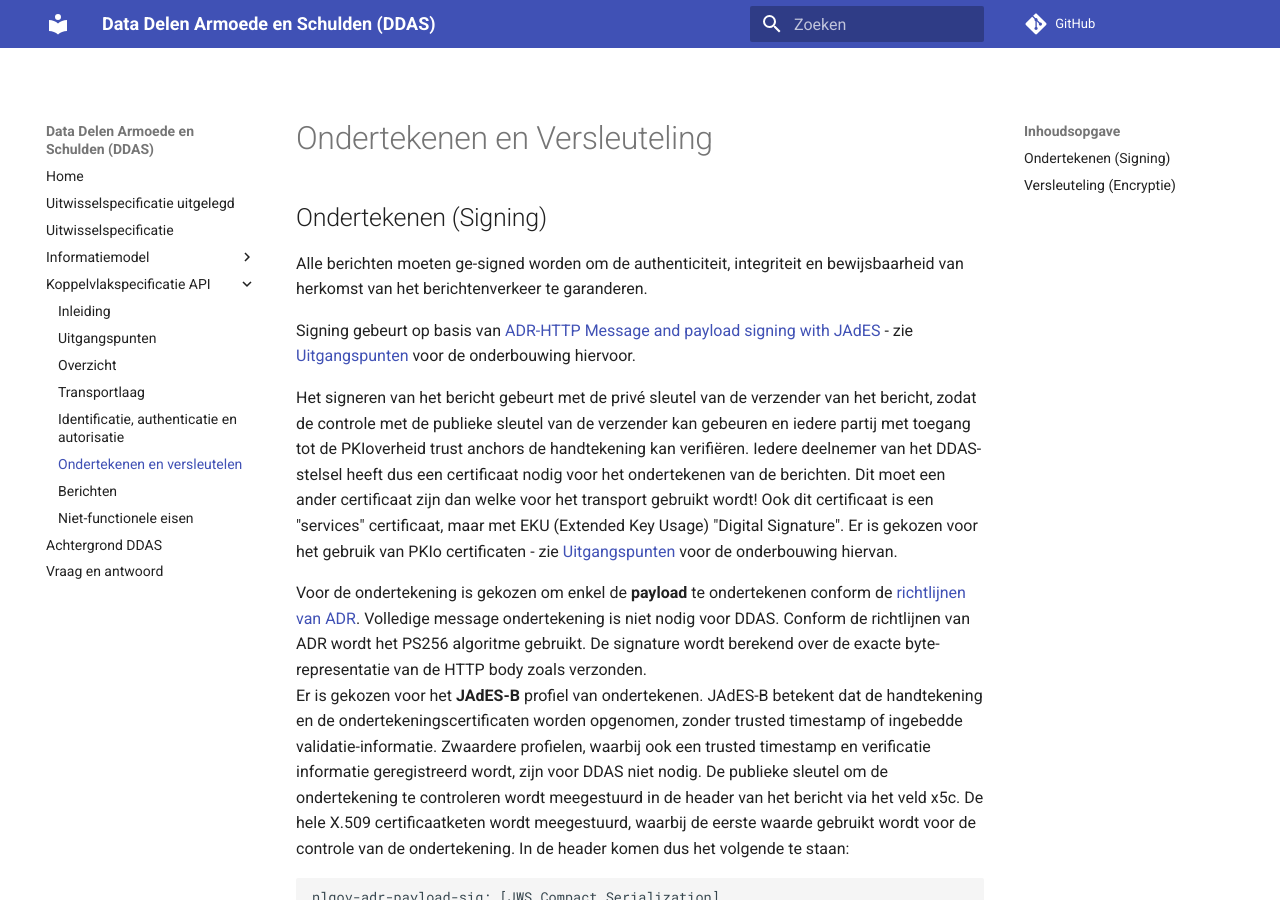
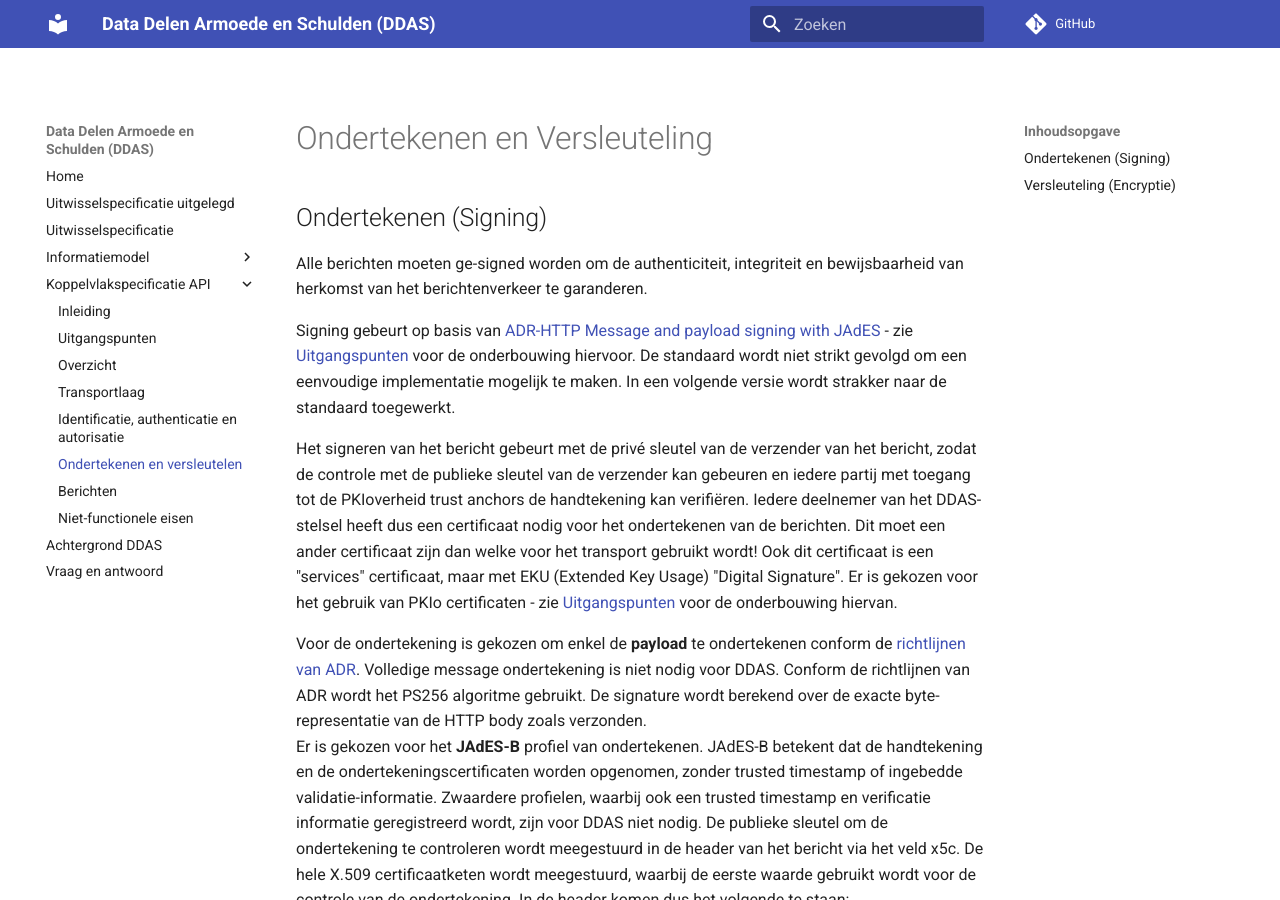
Before and after one commit to VNG-Realisatie/ddas, an MkDocs documentation site: the page built from docs/api/signing-encryptie.md, in a window 1280 px wide and 900 px high. Built offline with MkDocs 1.6.1 and Material for MkDocs 9.7.7, drawn with Linux system fonts in a browser that asks for light colours; comment, search, counter and statistics services are not loaded; the version menu is left out.

Commit message:
Update signing-encryptie.md

```diff
--- a/docs/api/signing-encryptie.md
+++ b/docs/api/signing-encryptie.md
@@ -4,7 +4,7 @@
 
 Alle berichten moeten ge-signed worden om de authenticiteit, integriteit en bewijsbaarheid van herkomst van het berichtenverkeer te garanderen.
 
-Signing gebeurt op basis van [ADR-HTTP Message and payload signing with JAdES](https://geonovum.github.io/KP-APIs/API-strategie-modules/signing-jades/) - zie [Uitgangspunten](uitgangspunten.md#gebruik-jades-voor-signen) voor de onderbouwing hiervoor.
+Signing gebeurt op basis van [ADR-HTTP Message and payload signing with JAdES](https://geonovum.github.io/KP-APIs/API-strategie-modules/signing-jades/) - zie [Uitgangspunten](uitgangspunten.md#gebruik-jades-voor-signen) voor de onderbouwing hiervoor. De standaard wordt niet strikt gevolgd om een eenvoudige implementatie mogelijk te maken. In een volgende versie wordt strakker naar de standaard toegewerkt.
 
 Het signeren van het bericht gebeurt met de privé sleutel van de verzender van het bericht, zodat de controle met de publieke sleutel van de verzender kan gebeuren en iedere partij met toegang tot de PKIoverheid trust anchors de handtekening kan verifiëren. Iedere deelnemer van het DDAS-stelsel heeft dus een certificaat nodig voor het ondertekenen van de berichten. Dit moet een ander certificaat zijn dan welke voor het transport gebruikt wordt! Ook dit certificaat is een "services" certificaat, maar met EKU (Extended Key Usage) "Digital Signature".
 Er is gekozen voor het gebruik van PKIo certificaten - zie [Uitgangspunten](uitgangspunten.md#gebruik-pkioverheid-certificaten-voor-authenticatie-signing-en-encryptie) voor de onderbouwing hiervan.
```
